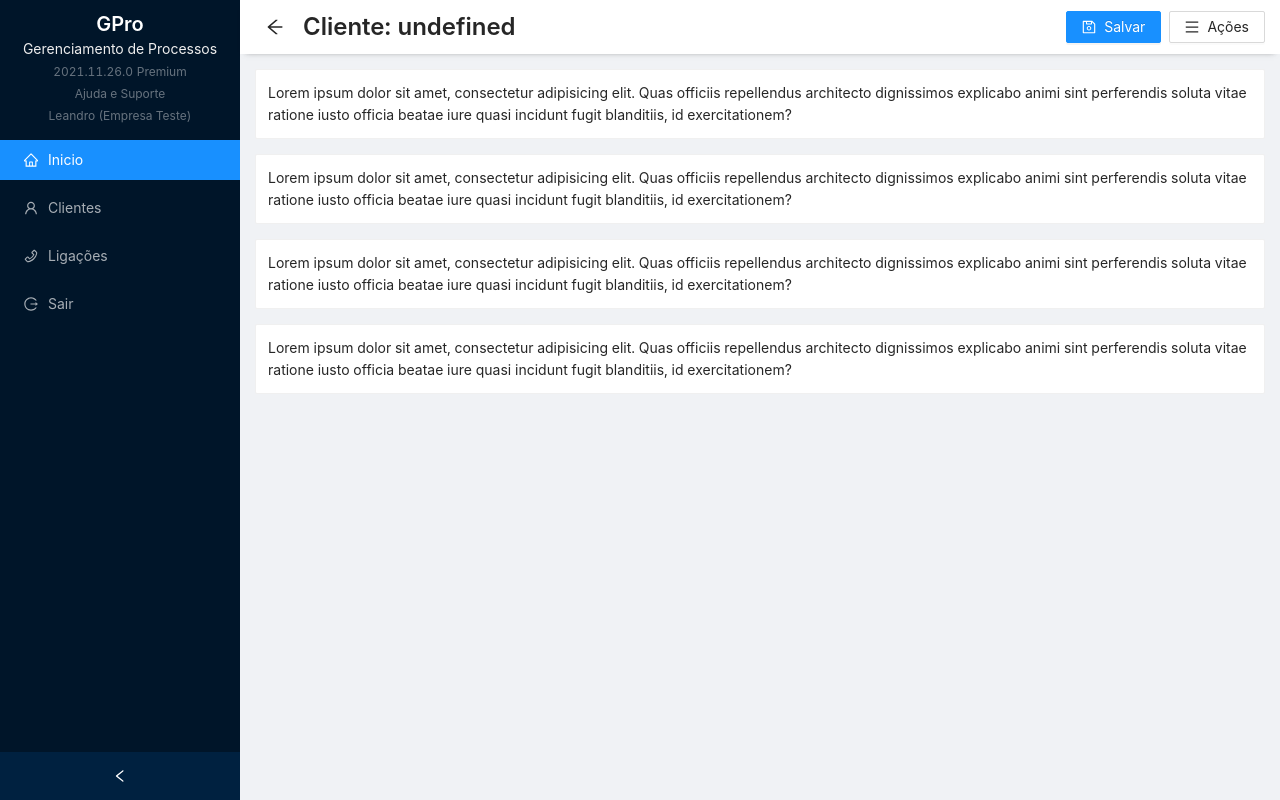
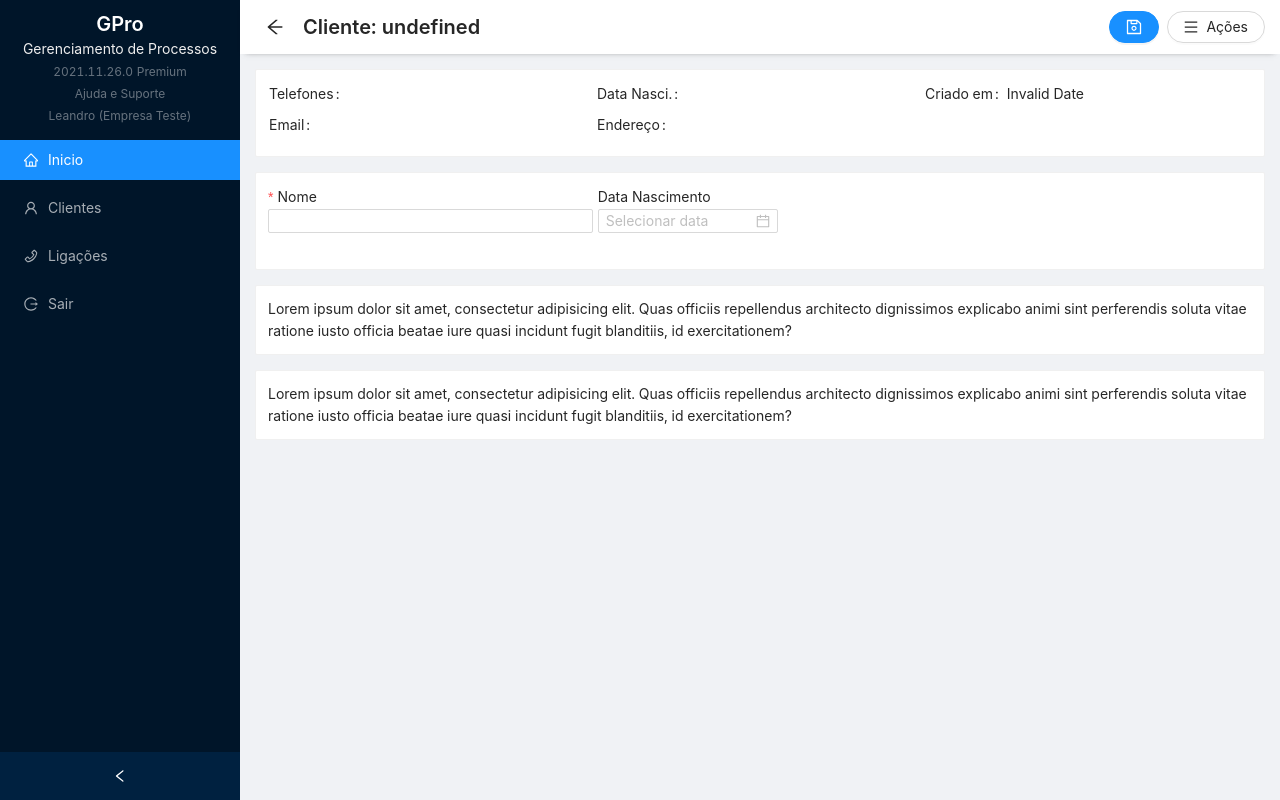
Before and after one commit to leandroaphermes/gpro-frontend-ts, a React (Create React App) app: page /clientes/1 in a window 1280 px wide. Built offline with nearby package versions, Linux system fonts and the light colour scheme.

Commit message:
Ajustando layout base

```diff
--- a/src/App.tsx
+++ b/src/App.tsx
@@ -1,11 +1,18 @@
-import { ConfigProvider } from "antd";
+import { ConfigProvider, message } from "antd";
 import Routers from "routers";
+
+import antdPtBR from "antd/lib/locale/pt_BR";
+import "moment/locale/pt-br";
 
 import "./App.css";
 
+message.config({
+  duration: 3,
+});
+
 function App() {
   return (
-    <ConfigProvider componentSize="small">
+    <ConfigProvider componentSize="small" locale={antdPtBR}>
       <Routers />
     </ConfigProvider>
   );
--- a/src/components/PageHeader/index.tsx
+++ b/src/components/PageHeader/index.tsx
@@ -1,5 +1,5 @@
 import { useEffect, useRef, useState } from "react";
-import { Button, Dropdown, Grid, Space, Typography } from "antd";
+import { Button, Dropdown, Grid, Space, Tooltip, Typography } from "antd";
 import {
   ArrowLeftOutlined,
   FilterOutlined,
@@ -21,8 +21,8 @@ export type PageHeaderProps = {
   subTitle?: React.ReactNode;
   acoesMenu?: JSX.Element;
   acoesMenuText?: React.ReactNode;
-  loading?: boolean;
   onSave?: () => void;
+  saveLoading?: boolean;
   saveText?: string;
   saveMode?: "save" | "add";
   showSearch?: boolean;
@@ -45,7 +45,7 @@ export default function PageHeader({
   showSave,
   showBackHistory = true,
   showFilter = true,
-  loading,
+  saveLoading,
   fieldsFilterAvancado,
   initialFilterAvancado,
 }: PageHeaderProps) {
@@ -85,7 +85,7 @@ export default function PageHeader({
           />
         )}
         <Space align="baseline">
-          <S.Title level={3}>{title}</S.Title>
+          <S.Title level={4}>{title}</S.Title>
           <Typography.Text type="secondary">{subTitle}</Typography.Text>
         </Space>
       </Space>
@@ -95,7 +95,6 @@ export default function PageHeader({
             size="middle"
             enterButton
             placeholder="Buscar"
-            loading={loading}
             onSearch={handleSearch}
             ref={refSearch}
             style={{ width: !responsive.md ? "150px" : "300px" }}
@@ -114,19 +113,23 @@ export default function PageHeader({
       )}
       <Space>
         {showSave && (
-          <Button
-            size="middle"
-            type="primary"
-            icon={saveMode === "save" ? <SaveOutlined /> : <PlusOutlined />}
-            onClick={onSave}
-            loading={loading}
+          <Tooltip
+            title={saveText || saveMode === "save" ? "Salvar" : "Adicionar"}
           >
-            {saveText || saveMode === "save" ? "Salvar" : "Adicionar"}
-          </Button>
+            <Button
+              shape="round"
+              size="middle"
+              type="primary"
+              icon={saveMode === "save" ? <SaveOutlined /> : <PlusOutlined />}
+              onClick={onSave}
+              loading={saveLoading}
+            />
+          </Tooltip>
         )}
         {acoesMenu && (
           <Dropdown arrow overlay={acoesMenu} trigger={["click"]}>
             <Button
+              shape="round"
               size="middle"
               type="ghost"
               icon={<MenuOutlined />}
--- a/src/pages/Clientes/ClientesView.tsx
+++ b/src/pages/Clientes/ClientesView.tsx
@@ -1,13 +1,27 @@
-import { Card, Menu } from "antd";
+import {
+  Card,
+  Descriptions,
+  Menu,
+  Form,
+  message,
+  Input,
+  Row,
+  Col,
+  DatePicker,
+} from "antd";
 import { InfoCircleOutlined } from "@ant-design/icons";
 
 import BaseTemplate from "components/TemplatePage";
 
 import { mockData } from "./mock";
 import { useParams } from "react-router-dom";
+import { useState } from "react";
 
 export default function ClientesView() {
   const { id } = useParams();
+  const [form] = Form.useForm();
+
+  const [loadingButton, setLoadingButton] = useState(false);
 
   const data = mockData.find((user) => user._id === id);
 
@@ -25,28 +39,60 @@ export default function ClientesView() {
     />
   );
 
+  console.log(data);
+
+  function handleSubmit(values: any) {
+    setLoadingButton(true);
+    setTimeout(() => {
+      setLoadingButton(false);
+      message.success("Salvo com sucesso");
+    }, 5000);
+  }
+
   return (
     <BaseTemplate
       container="central"
       headerProps={{
         title: `Cliente: ${data?.name}`,
-        onSave: console.log,
+        onSave: () => form.submit(),
+        saveLoading: loadingButton,
         showSave: true,
         showSearch: false,
         acoesMenu: menu,
       }}
     >
       <Card>
-        Lorem ipsum dolor sit amet, consectetur adipisicing elit. Quas officiis
-        repellendus architecto dignissimos explicabo animi sint perferendis
-        soluta vitae ratione iusto officia beatae iure quasi incidunt fugit
-        blanditiis, id exercitationem?
+        <Descriptions size="small" column={3}>
+          <Descriptions.Item label="Telefones">{data?.phone}</Descriptions.Item>
+          <Descriptions.Item label="Data Nasci.">{data?.age}</Descriptions.Item>
+          <Descriptions.Item label="Criado em">
+            {new Date(data?.registered || "").toLocaleDateString()}
+          </Descriptions.Item>
+          <Descriptions.Item label="Email">{data?.email}</Descriptions.Item>
+          <Descriptions.Item label="Endereço">
+            {data?.address}
+          </Descriptions.Item>
+        </Descriptions>
       </Card>
       <Card>
-        Lorem ipsum dolor sit amet, consectetur adipisicing elit. Quas officiis
-        repellendus architecto dignissimos explicabo animi sint perferendis
-        soluta vitae ratione iusto officia beatae iure quasi incidunt fugit
-        blanditiis, id exercitationem?
+        <Form layout="vertical" form={form} onFinish={handleSubmit}>
+          <Row gutter={[5, 5]}>
+            <Col xs={24} lg={8}>
+              <Form.Item
+                name="name"
+                label="Nome"
+                rules={[{ required: true, min: 2, max: 100 }]}
+              >
+                <Input />
+              </Form.Item>
+            </Col>
+            <Col xs={24} lg={8}>
+              <Form.Item name="nascimento_data" label="Data Nascimento">
+                <DatePicker allowClear format="DD/MM/YYYY" />
+              </Form.Item>
+            </Col>
+          </Row>
+        </Form>
       </Card>
       <Card>
         Lorem ipsum dolor sit amet, consectetur adipisicing elit. Quas officiis
```
